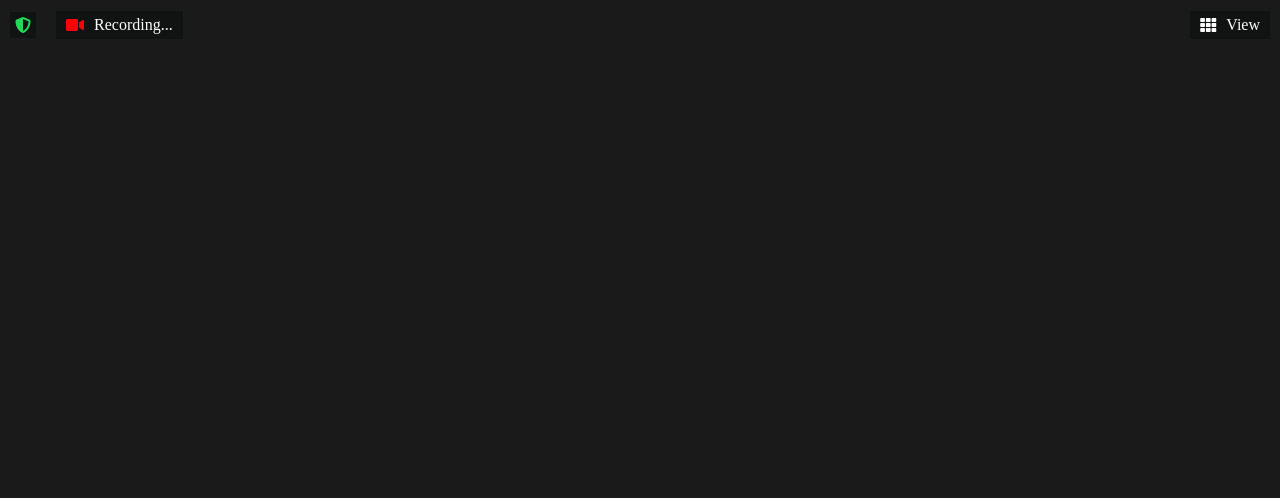
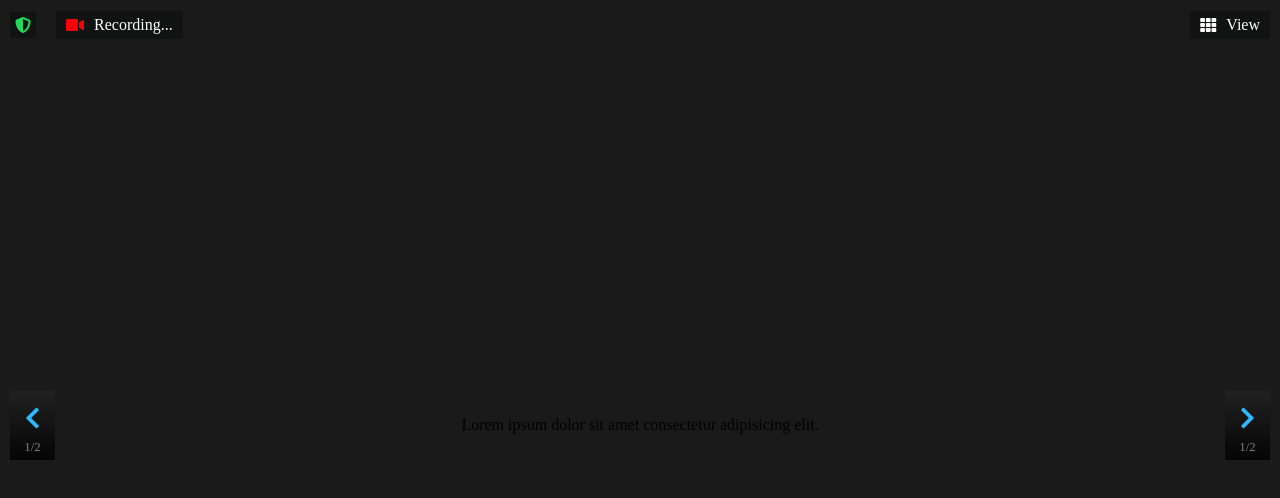
Before and after one commit to didebbo/html-css-zoom, a plain HTML site: page index.html in a window 1280 px wide. Drawn offline with Linux system fonts and the light colour scheme.

Commit message:
Aggiunto pulsanti laterali

```diff
--- a/css/style.css
+++ b/css/style.css
@@ -18,6 +18,11 @@
     display: flex;
 }
 /* /Display */
+
+/* ANCHOR Display-Direction */
+.dy-flex-col {
+   flex-direction: column;
+}
 
 body {
     background-color: #1A1A1A;
@@ -76,3 +81,43 @@ header .row .col-right .view p {
 /* /Col-Right */
 
 /* /Header */
+
+/* ANCHOR Main */
+main {
+    height: calc(100vh - 50px);
+    /* background-color: burlywood; */
+}
+
+main .row {
+    justify-content: space-between;
+    align-items: center;
+    height: 100%;
+}
+
+main .row .left,
+main .row .right {
+    margin: 10px;
+    padding: 5px;
+    align-items: center;
+    color: #fff;
+    background-image: linear-gradient(#212121, #050505);
+}
+
+main .row .left i,
+main .row .right i {
+    margin: 10px;
+    color: #2DBAFF;
+    font-size: 1.5em;
+}
+
+main .row .left p,
+main .row .right p {
+    font-size: 0.8em;
+    color: #7E7E7E;
+}
+
+/* ANCHOR Left */
+
+/* /Left */
+
+/* /Main */
--- a/index.html
+++ b/index.html
@@ -17,6 +17,8 @@
     <!-- ANCHOR Header -->
     <header>
         <div class="row dy-flex">
+
+            <!-- ANCHOR Col-Left -->
             <div class="col-left dy-flex">
                 <div class="shield dy-flex">
                     <i class="fas fa-shield-alt"></i>
@@ -28,6 +30,9 @@
                     </p>
                 </div>
             </div>
+            <!-- /Col-Left -->
+
+            <!-- ANCHOR Col-Right -->
             <div class="col-right dy-flex">
                 <div class="view dy-flex">
                     <i class="fas fa-th"></i>
@@ -36,6 +41,7 @@
                     </p>
                 </div>
             </div>
+            <!-- /Col-Right -->
         </div>
 
     </header>
@@ -43,6 +49,32 @@
 
     <!-- ANCHOR Main -->
     <main>
+        <div class="row dy-flex">
+
+            <!-- ANCHOR Left -->
+            <div class="left dy-flex dy-flex-col">
+                <i class="fas fa-chevron-left"></i>
+                <p>
+                    1/2
+                </p>
+            </div>
+            <!-- /Left -->
+
+            <!-- ANCHOR Center -->
+            <div class="center dy-flex">
+                Lorem ipsum dolor sit amet consectetur adipisicing elit.
+            </div>
+            <!-- /Center -->
+
+            <!-- ANCHOR Right -->
+            <div class="right dy-flex dy-flex-col">
+                <i class="fas fa-chevron-right"></i>
+                <p>
+                    1/2
+                </p>
+            </div>
+            <!-- /Right -->
+        </div>
 
     </main>
     <!-- /Main -->
```
